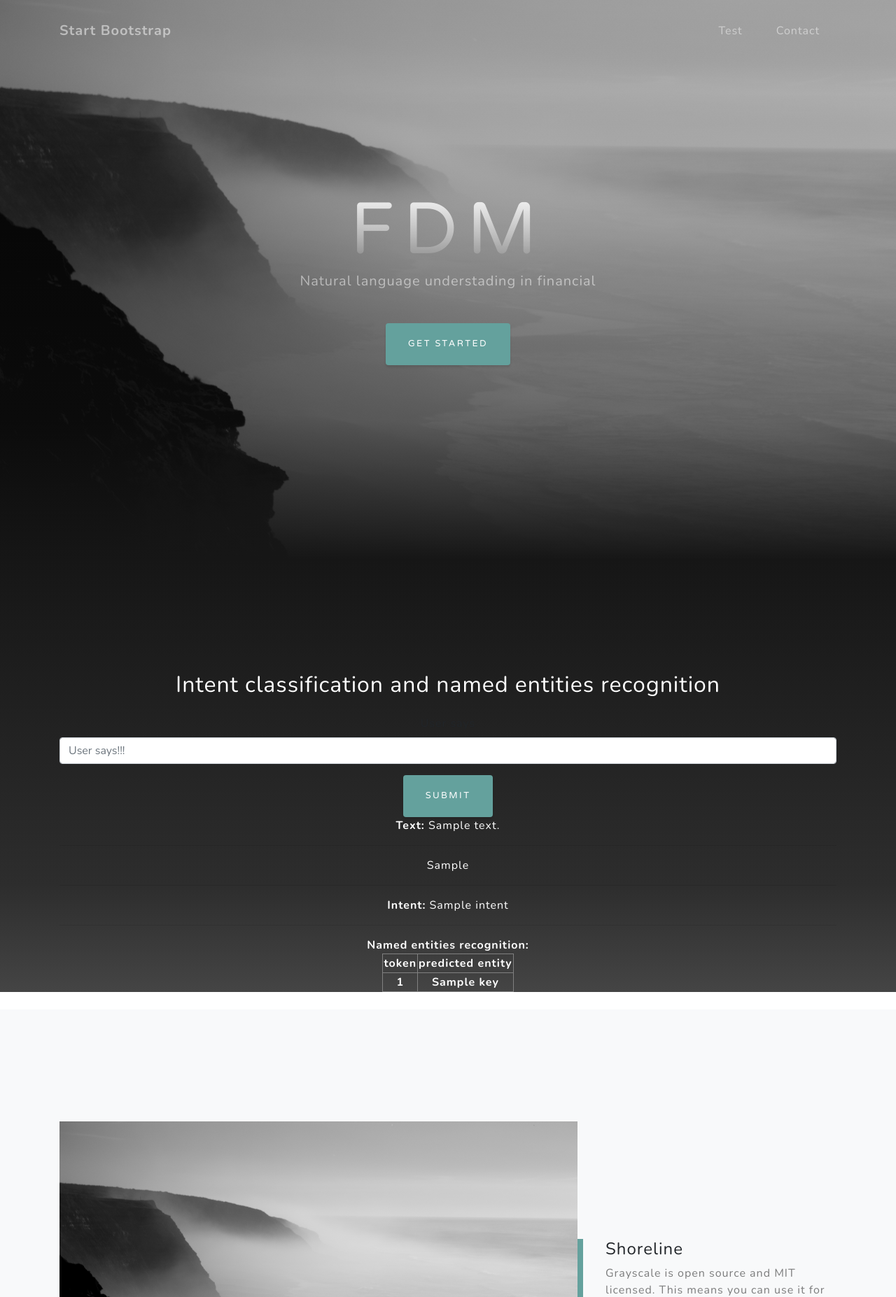
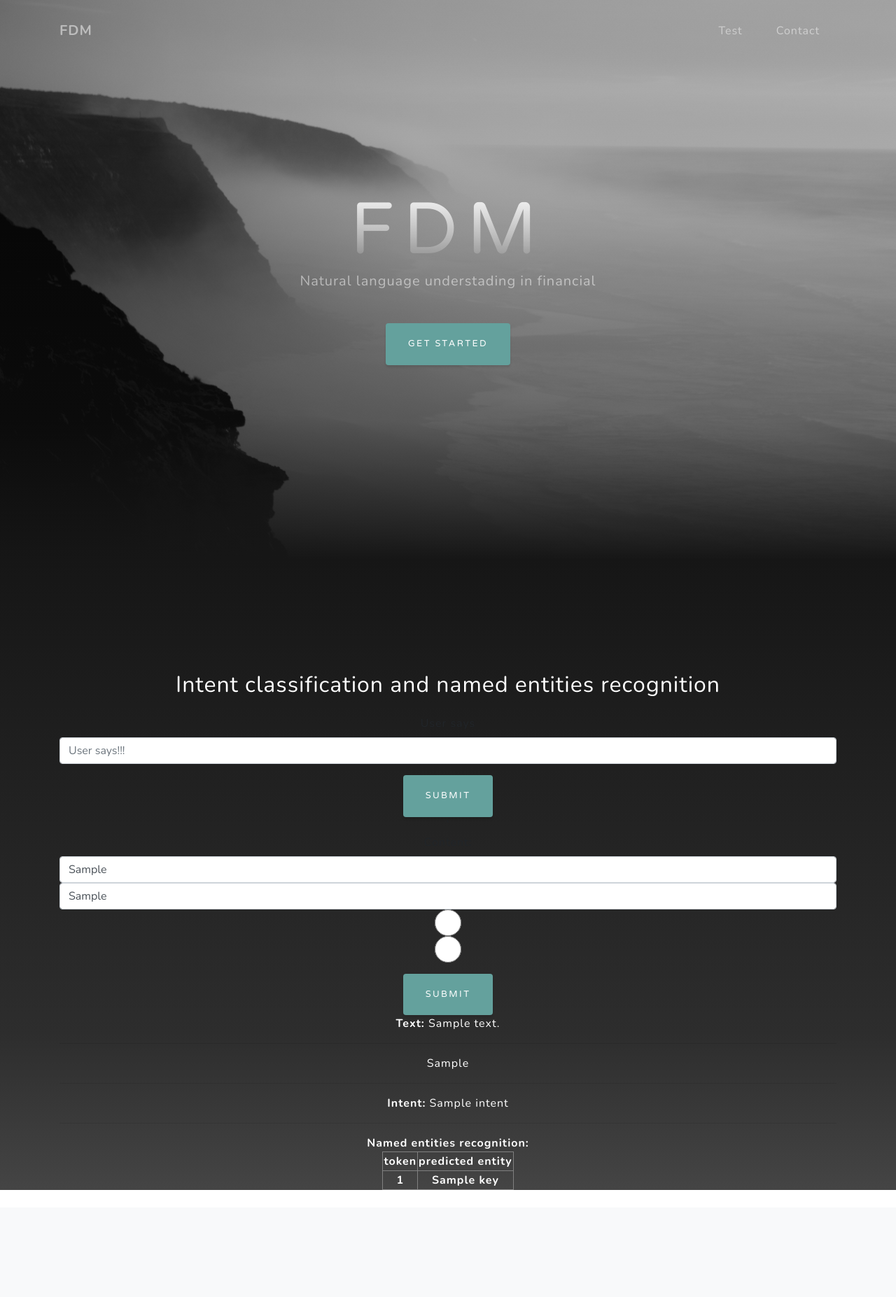
Before and after one commit to thangbk2209/demo_nlu, a Flask app: template templates/home.html in a window 1280 px wide. Shown: the top 1854 px of the page at 70% size. Run offline with Flask 2, Linux system fonts and the light colour scheme; the template is opened without the code that fills it: most values are stand-ins (such as "Sample title", 1, 10 or a date in 2020); lists and menus that the app fills with data are empty; parts of the project's set-up code (start-up, migrations or seed data) failed here and were passed over; some libraries are stand-ins or nearby versions.

Commit message:
no message

```diff
--- a/server.py
+++ b/server.py
@@ -71,11 +71,6 @@ def named_entity_reconignition(content,intent):
     raw = check_sw.remove_stopword_sent(content)
     tokens = tokenize_tunning(raw)
     y_pred,y_test = ner.test(tokens)
-    #print("content before",content)
-   # content = check_sw.remove_stopword_sent(content)
-    #print("after",content)
-    #s = ViPosTagger.postagging(ViTokenizer.tokenize(content))[0]
-  #  print ("tokens",tokens)
     data = []
     side = ""
     price = ""
@@ -117,7 +112,7 @@ def index():
     return render_template('home.html')
 @app.route('/submit', methods=['POST'])
 def nlu():
-    print ('call API OK')
+    print ('call API submit OK')
     # print (request.json)
     content = request.form['content']
     print (content)
@@ -128,14 +123,31 @@ def nlu():
     outputs,data = named_entity_reconignition(content,intent)
     # return jsonify(outputs=outputs)
     return render_template('home.html', content = content,intent = intent, outputs = data, all_words = all_words)
+@app.route('/check', methods=['POST'])
+def checknlu():
+    print ('call API check OK')
+    # print (request.json)
+    content = request.form['content']
+    intent = request.form['intent']
+    check_true = request.form['check_true']
+    check_false = request.form['check_false']
+
+    print (content)
+    print (intent)
+    print (check_true)
+    print (check_false)
+
+    # content = content.lower()
+    # print (content)
+    # intent,all_words = text_classify(content)
+    # print ('all_words: ',all_words)
+    # outputs,data = named_entity_reconignition(content,intent)
+    # # return jsonify(outputs=outputs)
+    return render_template('home.html')
+
 @app.route('/nlu', methods=['POST'])
 def understand_language():
     print ('call API OK')
-    # my_collection = mydb.test_col1
-    # data = {'data':'content'}
-    # my_collection.insert(data)
-    # content = mongo.db.content
-    # name = request.json['name']
     print (request.json)
     content = request.json['content']
     print (content)
@@ -146,7 +158,18 @@ def understand_language():
     print ('data')
     print (data)
     return jsonify(outputs=outputs)
-    # return render_template('home.html', content = content,intent = intent, outputs = outputs, all_words = all_words)
+@app.route('/checknlu', methods=['POST'])
+def check_understand_language():
+    print ('call API OK')
+    print (request.json)
+    content = request.json['content']
+    # check = request.json['check']
+    print (content)
+    content = content.lower()
+    print (content)
+    intent,all_words = text_classify(content)
+    # outputs,data = named_entity_reconignition(content,intent)
+    return jsonify(intent = intent)
 
 def save_to_database():
     print ("start storing")
--- a/templates/home.html
+++ b/templates/home.html
@@ -33,7 +33,7 @@
     <!-- Navigation -->
     <nav class="navbar navbar-expand-lg navbar-light fixed-top" id="mainNav">
       <div class="container">
-        <a class="navbar-brand js-scroll-trigger" href="#page-top">Start Bootstrap</a>
+        <a class="navbar-brand js-scroll-trigger" href="#page-top">FDM</a>
         <button class="navbar-toggler navbar-toggler-right" type="button" data-toggle="collapse" data-target="#navbarResponsive" aria-controls="navbarResponsive" aria-expanded="false" aria-label="Toggle navigation">
           Menu
           <i class="fas fa-bars"></i>
@@ -84,6 +84,19 @@
             </div>
         </form>
         <!-- </form>d -->
+        `<form  action = "http://localhost:5000/check" method="post">
+          <!-- <form role="form" ng-submit="getResults()" method="POST"> -->
+            <div class= "rows">
+                  <div class="form-group">
+                      <label>Content:</label>
+                      <input type="text" class="form-control" name = "content" value={{content}} placeholder="User says!!!">
+                      <input type="text" class="form-control" name = "intent" value={{intent}} placeholder="Intent!!!">
+                      <input type="radio" class="form-control" name = "check_true" value='True'>
+                      <input type="radio" class="form-control" name = "check_false" value='False'>
+                    </div>
+                  <input class = "btn btn-primary" type="submit">
+              </div>
+          </form>
           <div class="text-white" id="myTextarea" >
             <!-- {{all_words}}
             {{content}},
```
Also changed, not shown: 1 other file.
